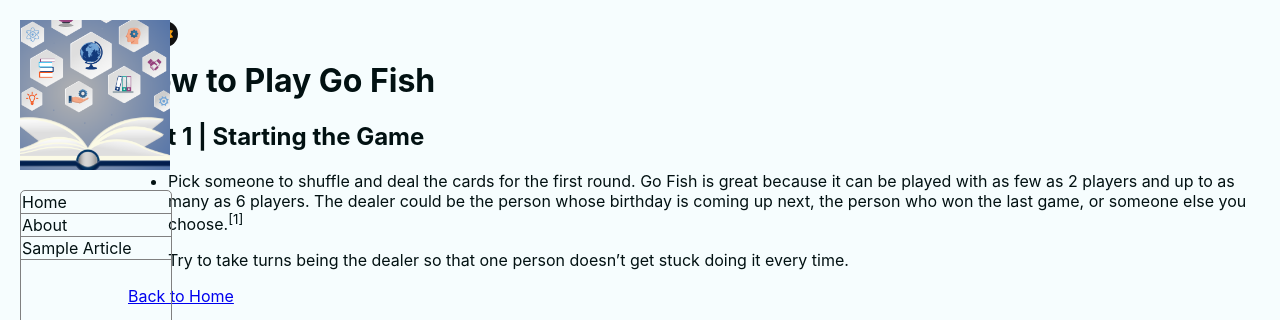
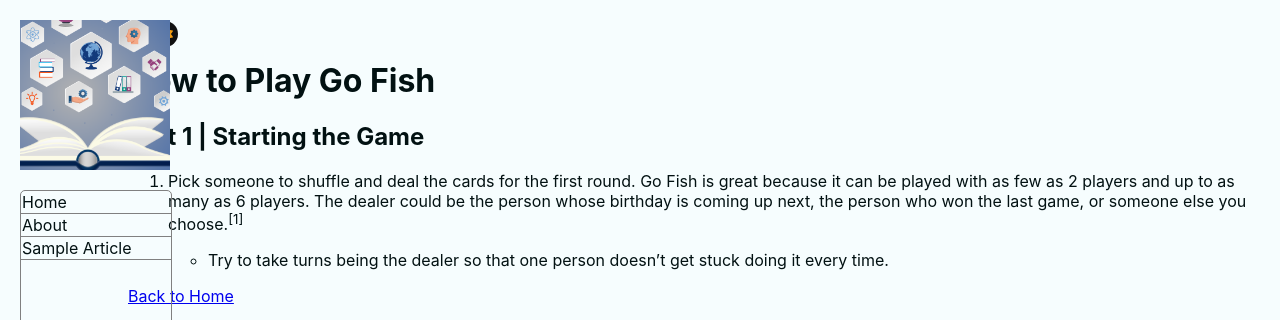
Before and after one commit to CS-476-Team1-2024S/website_ui, a React (Create React App) app: page /#/Article in a window 1280 px wide. Shown: the top 320 px of the page. Built offline with nearby package versions, Linux system fonts and the light colour scheme.

Commit message:
New branch w/ sample article page

```diff
--- a/src/pages/Article.js
+++ b/src/pages/Article.js
@@ -5,16 +5,16 @@ const Article = () => {
         <div className="content">
             <h1>How to Play Go Fish</h1>
             <h2>Part 1 | Starting the Game</h2>
-            <ul>
+            <ol>
                 <li>
                     <p>
                         Pick someone to shuffle and deal the cards for the first round. Go Fish is great because it can be played with as few as 2 players and up to as many as 6 players. The dealer could be the person whose birthday is coming up next, the person who won the last game, or someone else you choose.<sup>[1]</sup>
                     </p>
-                    <p>
-                        Try to take turns being the dealer so that one person doesn’t get stuck doing it every time.
-                    </p>
+                    <ul>
+                        <li>Try to take turns being the dealer so that one person doesn’t get stuck doing it every time.</li>
+                    </ul>
                 </li>
-            </ul>
+            </ol>
             <a href="/">Back to Home</a>
         </div>
     );
```
